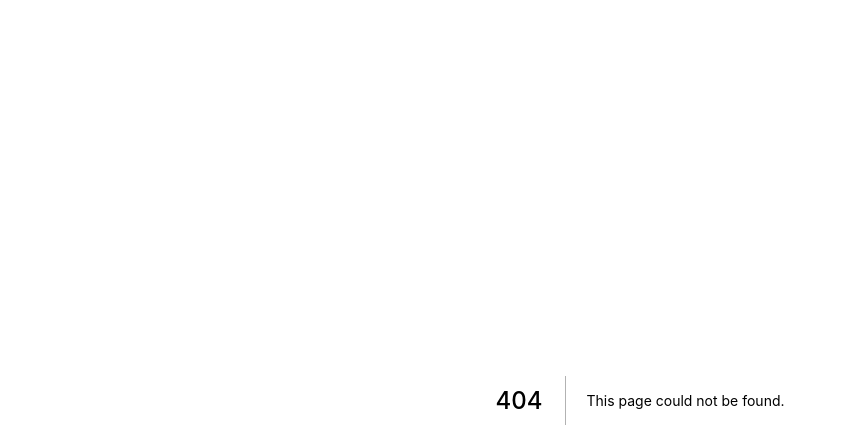
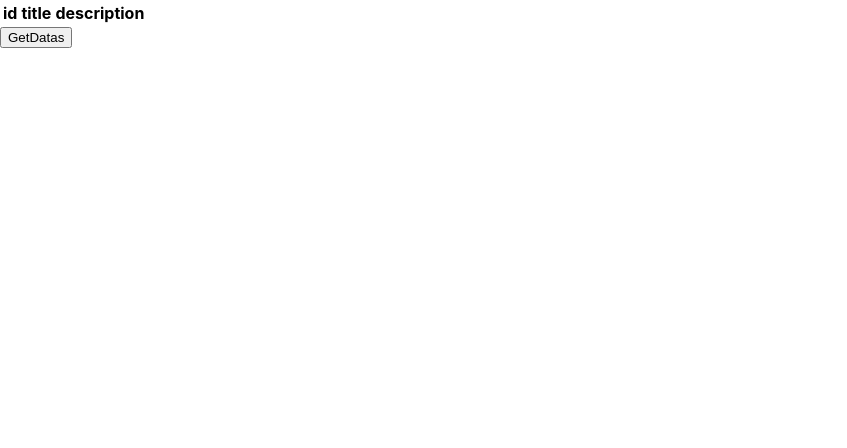
Before and after one commit to linnefromice/graphql_practice2, a Next.js app in the folder webfront-nextjs-with-graphql-clients/: page /noClient in a window 1280 px wide. Before the commit this address had no page. Shown: the top 448 px of the page, without its empty margins (0-847 px from the left). Built offline with nearby package versions, Linux system fonts and the light colour scheme.

Commit message:
add no client version of page

```diff
--- /dev/null
+++ b/webfront-nextjs-with-graphql-clients/src/components/noClient/Table.tsx
@@ -0,0 +1,51 @@
+import { useState } from "react";
+
+type TaskType = {
+  id: number
+  title: string
+  description: string
+  isFinished: boolean
+  isDeleted: boolean
+  version: number
+}
+
+const tasks: TaskType[] = [...Array(3)].map((_, i) => ({
+  id: i + 1,
+  title: `title ${i + 1}`,
+  description: `description ${i + 1}`,
+  isFinished: false,
+  isDeleted: false,
+  version: 1
+}));
+
+export const Table: React.VFC = () => {
+  const [datas, setDatas] = useState<TaskType[]>([]);
+
+  const getDatas = () => setDatas(tasks)
+
+  return (
+    <>
+      <table>
+        <thead>
+          <tr>
+            <th>id</th>
+            <th>title</th>
+            <th>description</th>
+          </tr>
+        </thead>
+        <tbody>
+          {datas.map(data => (
+            <tr key={data.id}>
+              <td>{data.id}</td>
+              <td>{data.title}</td>
+              <td>{data.description}</td>
+            </tr>
+          ))}
+        </tbody>
+      </table>
+      <div>
+        <button onClick={getDatas}>GetDatas</button>
+      </div>
+    </>
+  )
+}
--- /dev/null
+++ b/webfront-nextjs-with-graphql-clients/src/components/noClient/index.tsx
@@ -0,0 +1 @@
+export { Table } from "./Table"
--- /dev/null
+++ b/webfront-nextjs-with-graphql-clients/src/pages/noClient/index.tsx
@@ -0,0 +1,6 @@
+import type { NextPage } from 'next'
+import { Table } from '../../components/noClient';
+
+const Page: NextPage = () => <Table />
+
+export default Page;
```
